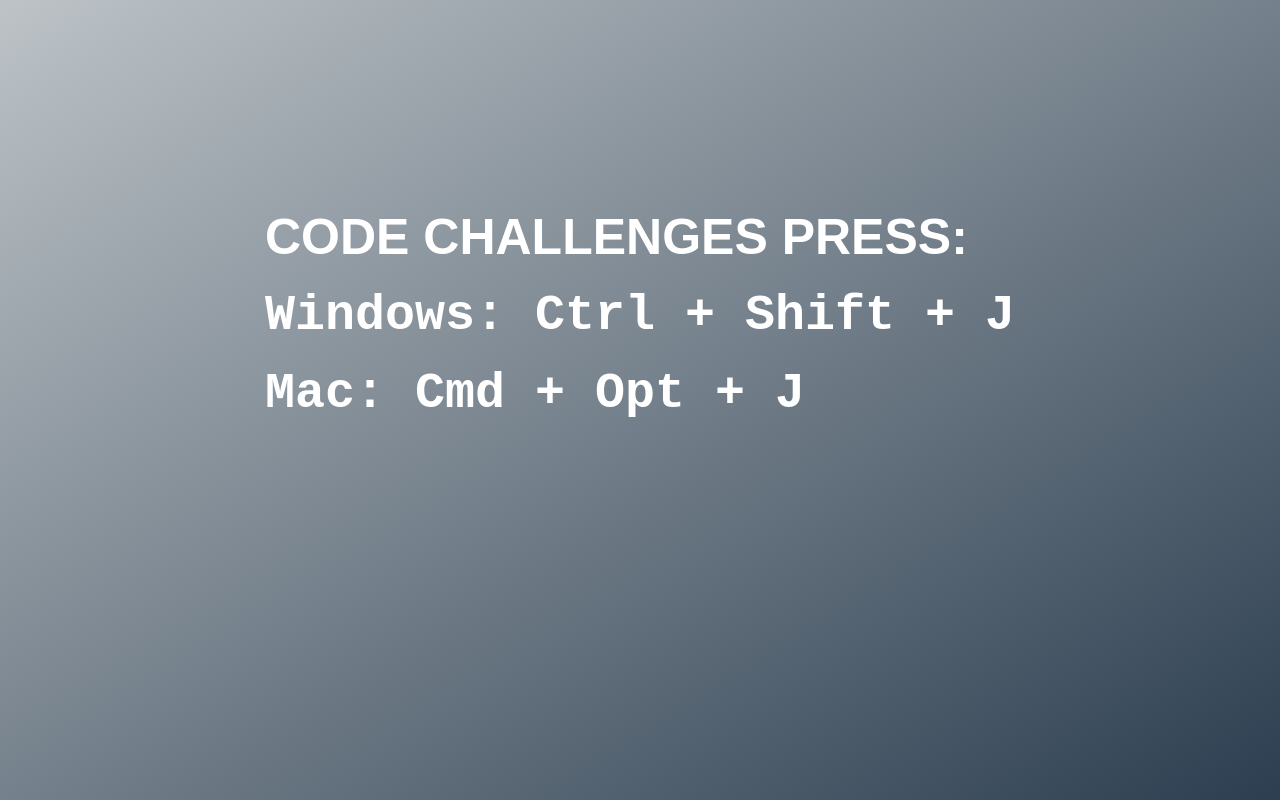
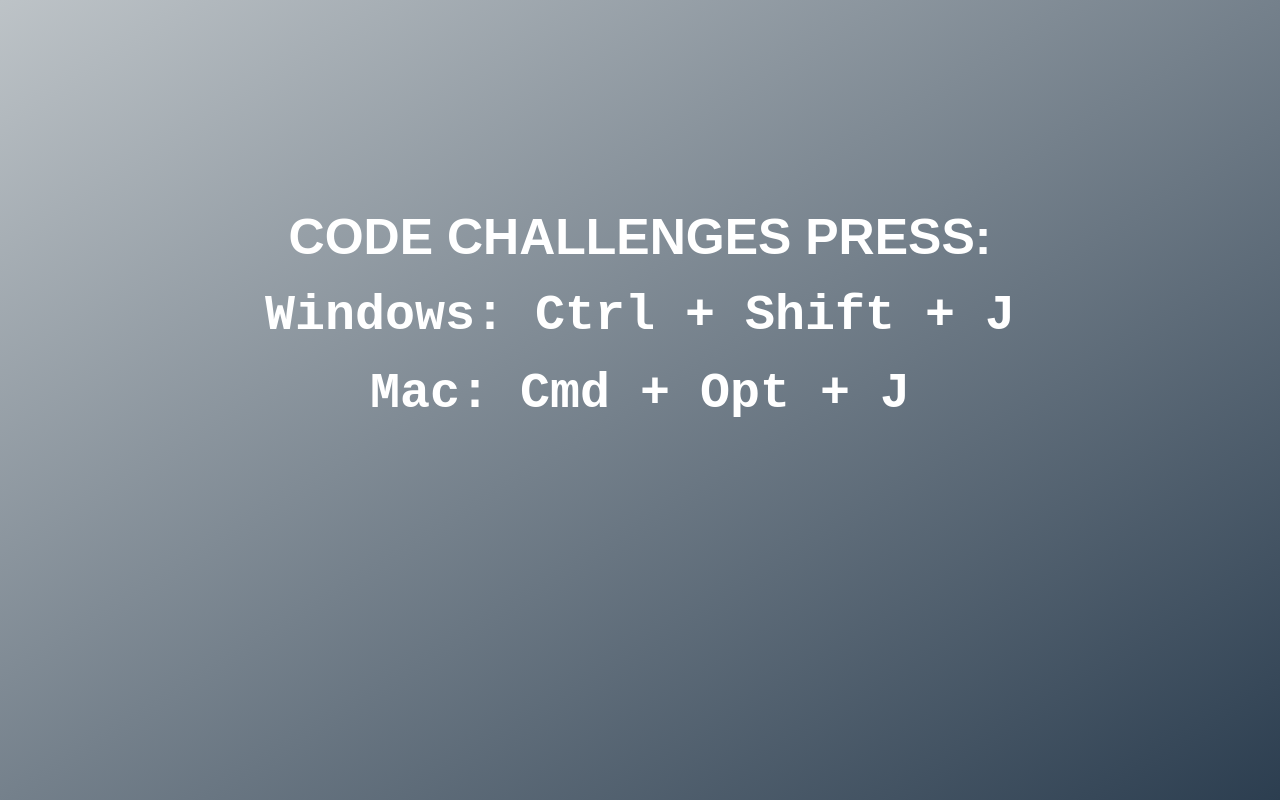
Before and after one commit to szopian/coding-challenges, a plain HTML site: page index.html in a window 1280 px wide. Drawn offline with Linux system fonts and the light colour scheme.

Commit message:
add changes

```diff
--- a/script.js
+++ b/script.js
@@ -210,7 +210,7 @@ console.log("Coding challenge #16 Prime number: " + isPrime(89));
 // Coding challenge #17
 // Calculate the sum of digits of a positive integer number
 
-let value = 2568,
+let value = 313743,
   sum = value
     .toString()
     .split("")
--- a/styles.css
+++ b/styles.css
@@ -24,7 +24,8 @@ body {
 h1 {
   font-size: 5rem;
   margin-bottom: 2rem;
-  top: 50%;
-  left: 50%;
+  text-align: center;
+  /* top: 50%; */
+  /* left: 50%; */
   padding-top: 200px;
 }
```
Also changed, not shown: img.png (added).
